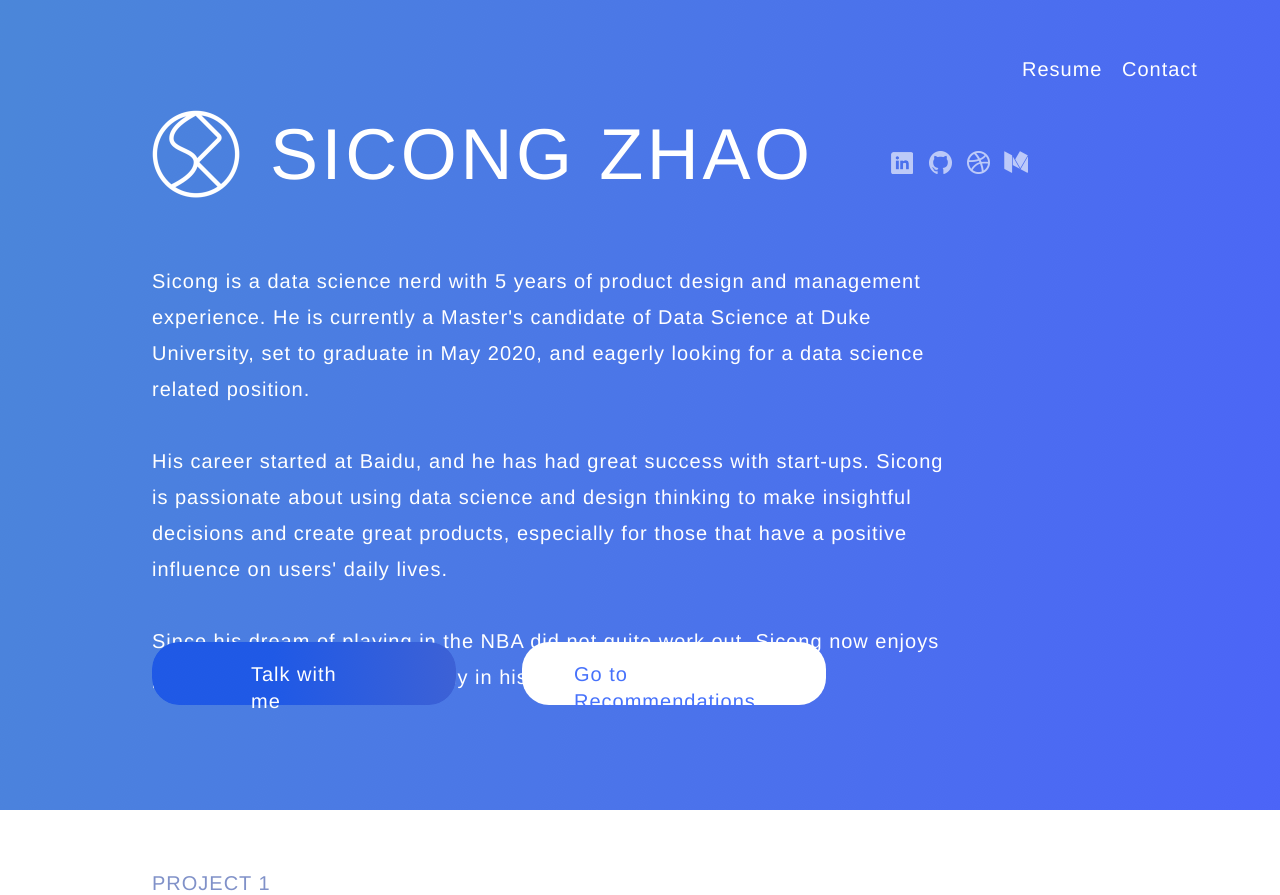
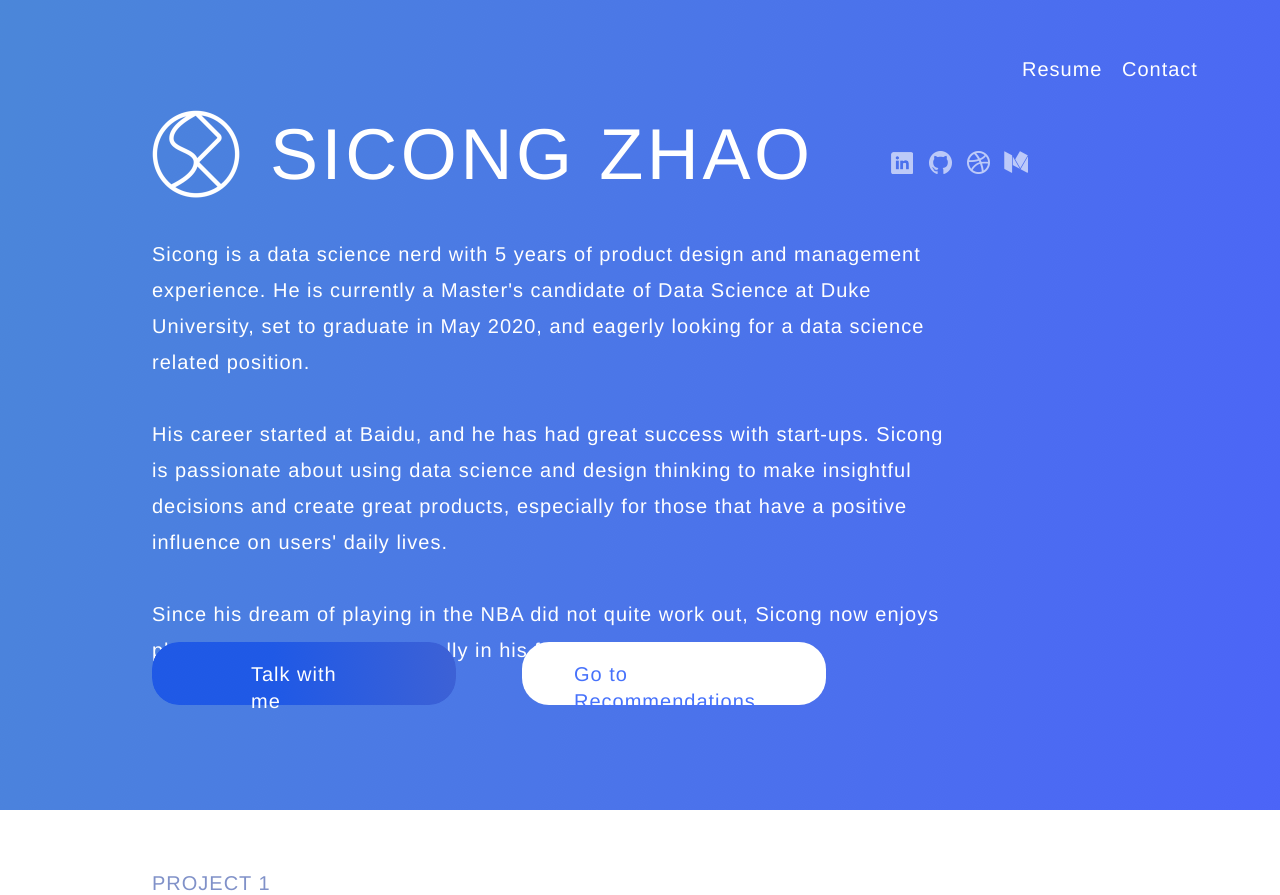
Before and after one commit to sicongzhao/portfolio, a Flask app: page / in a window 1280 px wide. Shown: the top 895 px of the page. Run offline with Flask 2, Linux system fonts and the light colour scheme.

Commit message:
Update style.css

```diff
--- a/static/css/style.css
+++ b/static/css/style.css
@@ -185,7 +185,7 @@ div {
 }
 .artboard .sicongisadatasci {
   background-color    : rgba(255,255,255,0.0);
-  top                 : 263px;
+  top                 : 236px;
   height              : auto;
   width               : 809px;
   position            : absolute;
```
